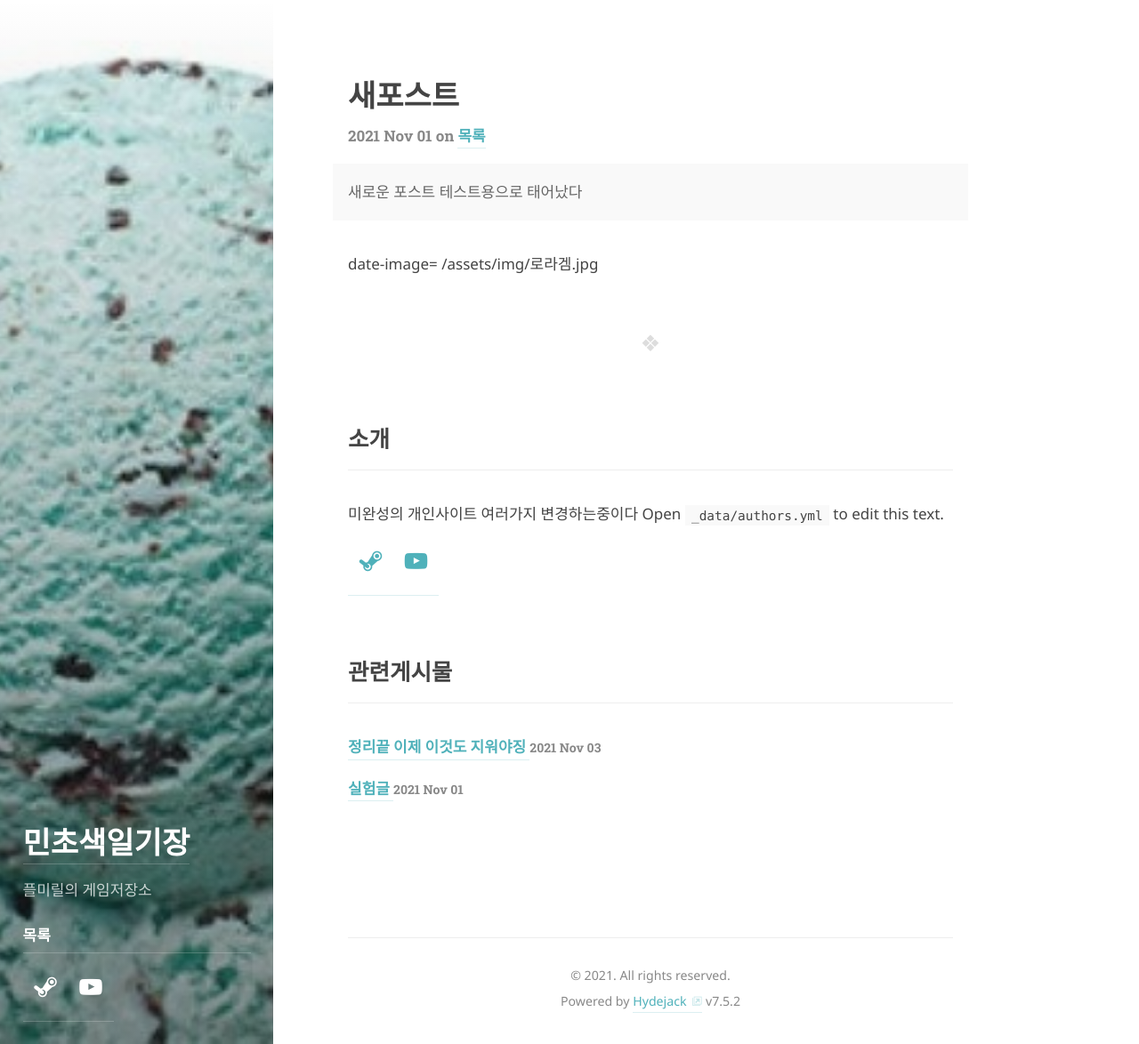
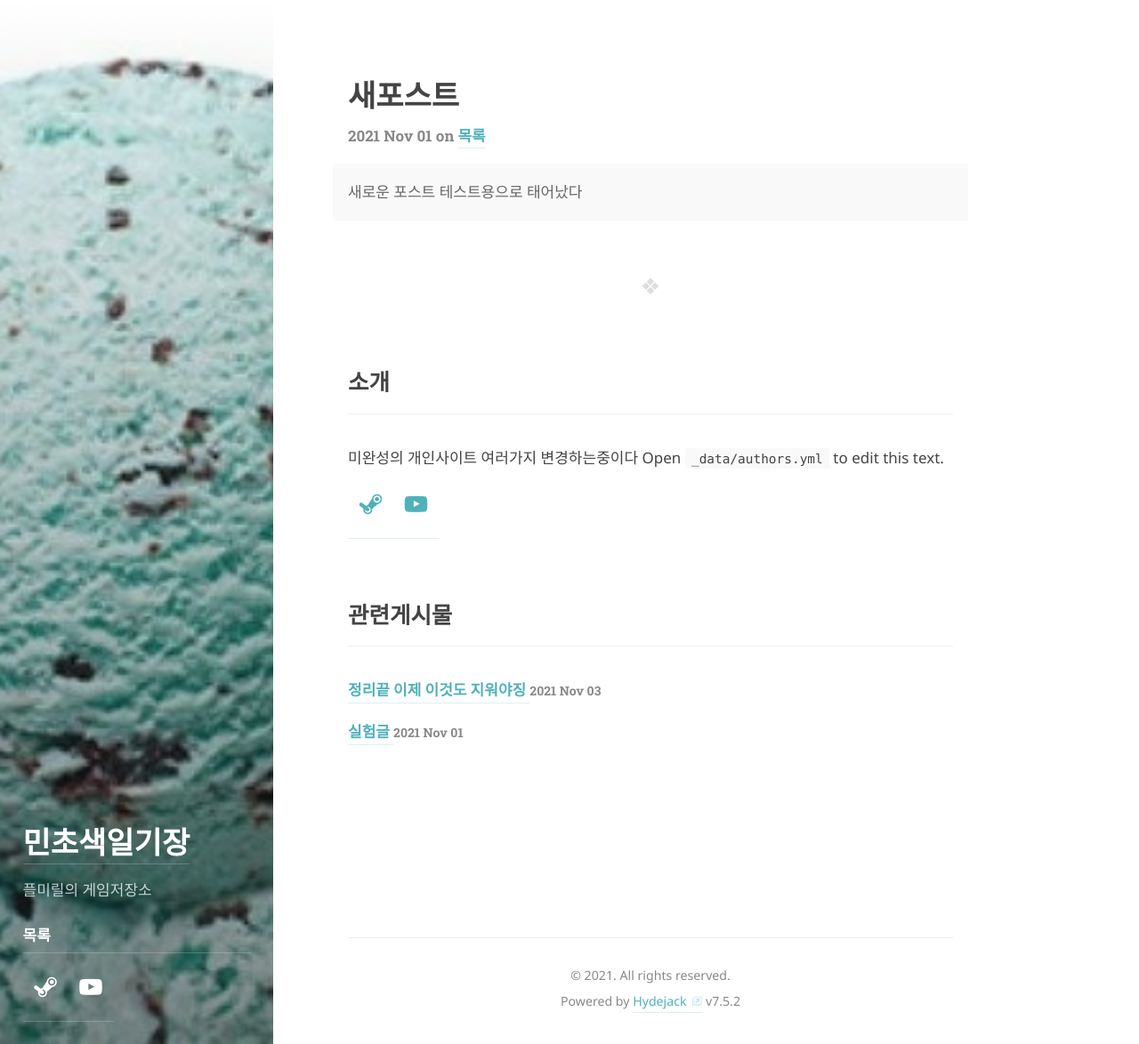
Before and after one commit to chanyou12/chanyou12.github.io, a Jekyll site: the page built from _posts/2021-11-01-새포스트.md, in a window 1280 px wide and 1174 px high. Shown: the whole window at 89% size. Built offline with Jekyll 4.4.1, drawn with Linux system fonts in a browser that asks for light colours; some web fonts are replaced.

Commit message:
Update 2021-11-01-새포스트.md

```diff
--- a/_posts/2021-11-01-새포스트.md
+++ b/_posts/2021-11-01-새포스트.md
@@ -5,4 +5,3 @@ description: >
   새로운 포스트 테스트용으로 태어났다
 tags: [hyde]
 ---
-date-image= /assets/img/로라겜.jpg
```
